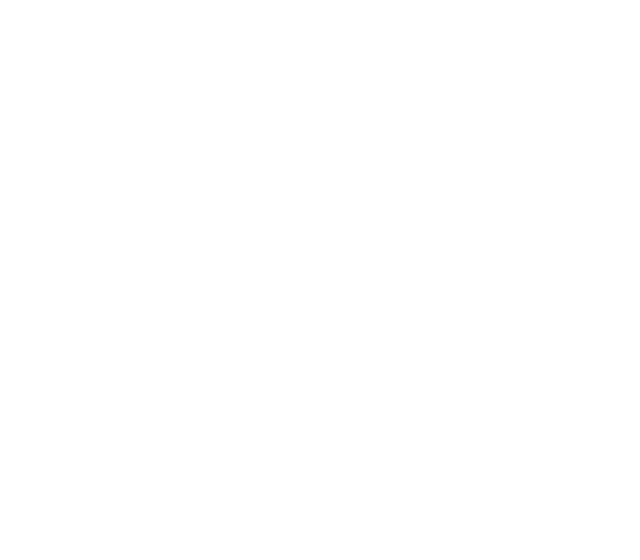
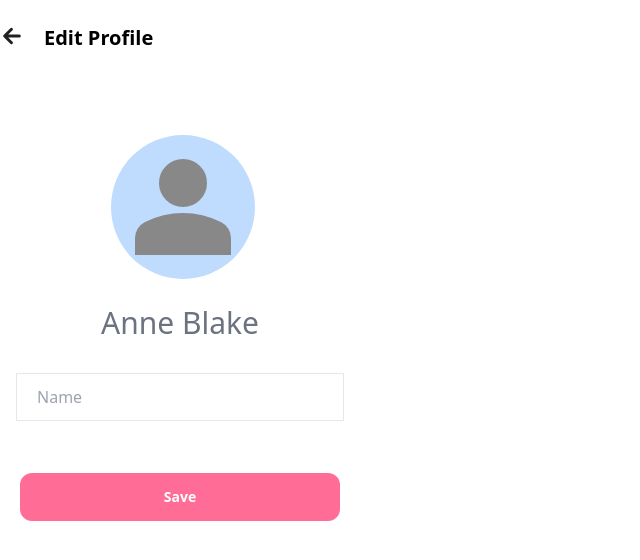
Before and after one commit to harsht-7span/ride-with-me, a React (Vite) app: page /edit in a window 1280 px wide. Before the commit this address had no page. Shown: the top 560 px of the page, without its empty margins (0-640 px from the left). Built offline with nearby package versions, Linux system fonts and the light colour scheme; sample sign-in values are in the browser's storage.

Commit message:
[testing] updates

```diff
--- a/dev-dist/sw.js
+++ b/dev-dist/sw.js
@@ -82,7 +82,7 @@
     "revision": "3ca0b8505b4bec776b69afdba2768812"
   }, {
     "url": "index.html",
-    "revision": "0.2cla13farfg"
+    "revision": "0.98oq9nivaho"
   }], {});
   workbox.cleanupOutdatedCaches();
   workbox.registerRoute(new workbox.NavigationRoute(workbox.createHandlerBoundToURL("index.html"), {
--- a/src/App.jsx
+++ b/src/App.jsx
@@ -50,6 +50,7 @@
 import { Toaster } from "./components/ui/toaster";
 import RiderDetails from "./pages/RiderDetails/RiderDetails";
 import AuthRoute from "./routes/routes";
+import EditProfile from "./pages/Profile/EditProfile";
 
 function Layout() {
   return (
@@ -78,7 +79,7 @@
           />
           <Route
             path="/success"
-            element={<AuthRoute element={SuccessfullPage} isPrivate={false} />}
+            element={<AuthRoute element={SuccessfullPage} isPrivate={true} />}
           />
           <Route
             path="/verify"
@@ -86,7 +87,11 @@
           />
           <Route
             path="/home"
-            element={<AuthRoute element={HomePage} isPrivate={false} />}
+            element={<AuthRoute element={HomePage} isPrivate={true} />}
+          />
+          <Route
+            path="/edit"
+            element={<AuthRoute element={EditProfile} isPrivate={true} />}
           />
         </Route>
       </Routes>
--- a/src/pages/Profile/EditProfile.jsx
+++ b/src/pages/Profile/EditProfile.jsx
@@ -1,17 +1,8 @@
-import {
-  Backarrow,
-  DisplayPhoto,
-  Camera,
-  DisplayEdit,
-  Name,
-  Phone,
-} from "@/icons";
+import { Arrow, User } from "@/assets/icons";
 import React from "react";
 import { useNavigate } from "react-router-dom";
 
 const EditProfile = () => {
-
-
   const navigate = useNavigate();
   const ProfilePage = () => {
     navigate(-1);
@@ -20,8 +11,10 @@
   return (
     <div>
       <div className="mt-6 flex gap-5 ">
-        <Backarrow className="ml-5"   onClick={ProfilePage} />
-        <p className="font-semibold text-xl leading-5">Edit Profile</p>
+        <div onClick={ProfilePage}>
+          <Arrow />
+        </div>
+        <p className="font-semibold text-xl">Edit Profile</p>
       </div>
 
       <div className="mx-4 mt-[47px]">
@@ -30,13 +23,16 @@
             htmlFor="filee"
             className="w-[138px] h-[138px] bg-white mt-9 text-center cursor-pointer"
           >
-            <DisplayEdit />
+            {/* <DisplayEdit /> */}
+            <div className="bg-blue-200 w-36 h-36 rounded-full">
+              <User className="h-full w-full" />
+            </div>
           </label>
           <input id="filee" type="file" className="w-16 h-16 hidden" />
         </div>
 
-        <div className="mt-8">
-          <p className="font-medium text-3xl leading-9 text-[#616161]">
+        <div className="pt-8">
+          <p className="font-medium text-3xl leading-9 text-gray-500 text-center">
             Anne Blake
           </p>
 
@@ -49,13 +45,13 @@
             />
 
             {/* <Phone /> */}
-            <input
+            {/* <input
               type="tel"
               className="border w-[328px] h-[48px] rounded-lg pl-5 py-3"
               placeholder="Phone"
               maxLength={10}
               required
-            />
+            /> */}
 
             <button className="w-80 h-12 rounded-xl p-2 text-white bg-[#FF6C96] font-semibold text-sm leading-5 mx-auto mt-10">
               Save
--- a/src/pages/Profile/Profile.jsx
+++ b/src/pages/Profile/Profile.jsx
@@ -1,28 +1,13 @@
-import {
-  Backarrow,
-  Help,
-  Info,
-  Logout,
-  Name,
-  ProfileIcon,
-  ProfileHam,
-} from "@/icons";
 import React from "react";
 import Drawer from "react-modern-drawer";
 import "react-modern-drawer/dist/index.css";
 import { useNavigate } from "react-router-dom";
-import EditProfile from "./EditProfile.jsx";
 
-const ProfilePage = () => {
-  const [isOpen, setIsOpen] = React.useState(false);
+const ProfilePage = ({ isOpen, toggleDrawer }) => {
   const navigate = useNavigate();
 
   // Get the name from local storage
   const cus_name = localStorage.getItem("name");
-
-  const toggleDrawer = () => {
-    setIsOpen((prevState) => !prevState);
-  };
 
   const edit = () => {
     navigate("/edit");
@@ -33,11 +18,6 @@
 
   return (
     <>
-      <div className="flex pl-3 pt-3 absolute z-10">
-        <button onClick={toggleDrawer}>
-          <ProfileHam />
-        </button>
-      </div>
       <Drawer
         open={isOpen}
         onClose={toggleDrawer}
@@ -46,7 +26,6 @@
         className="bla bla bla rounded-r-3xl"
       >
         <div className="ml-5 font-poppins flex flex-col">
-          <Backarrow className=" mt-8" onClick={back} />
           <label
             htmlFor="filee"
             className="w-16 h-16 bg-white mt-9 cursor-pointer"
@@ -56,36 +35,28 @@
                 {cus_name ? cus_name.charAt(0) : "heli"}
               </h2>
             </div>
-            {/* <DisplayPhoto className="h-full w-full" /> */}
-            {/* <Camera className="absolute top-[123px] left-14 h-6 w-6" /> */}
           </label>
-          {/* <input id="filee" type="file" className="w-16 h-16 hidden" /> */}
 
           <div className="font-medium text-[#414141] mt-5 text-left">
             <p className="text-lg leading-6">{cus_name ? cus_name : "User"}</p>
-            {/* <p className="text-xs leading-[18px]">abc@gmail.com</p> */}
           </div>
 
           <div className="mt-10 font-normal text-sm leading-4">
             <div className="flex flex-row mt-2 mb-4">
-              <ProfileIcon className="mr-3" />
               <p className="text-left cursor-pointer" onClick={edit}>
                 Edit Profile
               </p>
             </div>
             <hr />
             <div className="flex flex-row  mt-2 mb-4">
-              <Info className="mr-3" />
               <p className="text-left">About Us</p>
             </div>
             <hr />
             <div className="flex flex-row  mt-2 mb-4">
-              <Help className="mr-3" />
               <p className="text-left">Help and Support</p>
             </div>
             <hr />
             <div className="flex flex-row  mt-2 mb-4">
-              <Logout className="mr-3" />
               <p className="text-left">Logout</p>
             </div>
             <hr />
```
Also changed, not shown: 1 other file (tests, documents, lock files or other folders).
